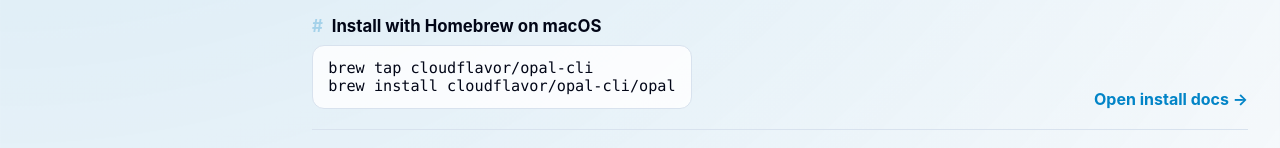
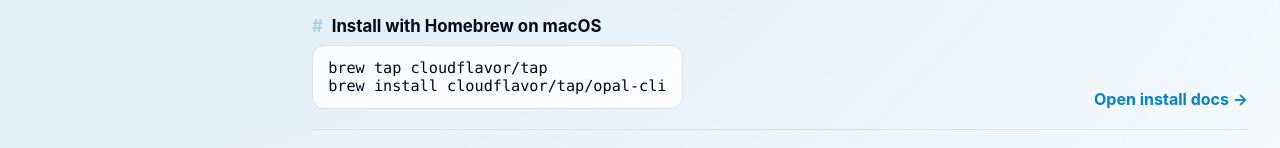
Before and after one commit to cloudflavor/opal, a SvelteKit app in the folder ui-docs/: page / in a window 1280 px wide. Shown: the part 804-952 px from the top of the page. Built offline with nearby package versions, Linux system fonts and the light colour scheme.

Commit message:
Correct Homebrew tap and formula names in docs
Update the install docs and docs front page to use the actual Cloudflavor Homebrew tap naming and install command: brew tap cloudflavor/tap and brew install cloudflavor/tap/opal-cli.

Signed-off-by: Victor Palade <victor@cloudflavor.io>

```diff
--- a/ui-docs/src/routes/+page.svelte
+++ b/ui-docs/src/routes/+page.svelte
@@ -152,8 +152,8 @@
       </section>
       <section class="install-intro-group">
         <h3 id="brew-macos"><a class="section-anchor" href="#brew-macos" aria-label="Link to Homebrew install for macOS">#</a>Install with Homebrew on macOS</h3>
-        <pre>brew tap cloudflavor/opal-cli
-brew install cloudflavor/opal-cli/opal</pre>
+        <pre>brew tap cloudflavor/tap
+brew install cloudflavor/tap/opal-cli</pre>
       </section>
     </div>
     <a class="reference-doc-link" href="/docs/install">Open install docs →</a>
```
Also changed, not shown: ui-docs/src/lib/generated/docs.json, 1 other file (tests, documents, lock files or other folders).
